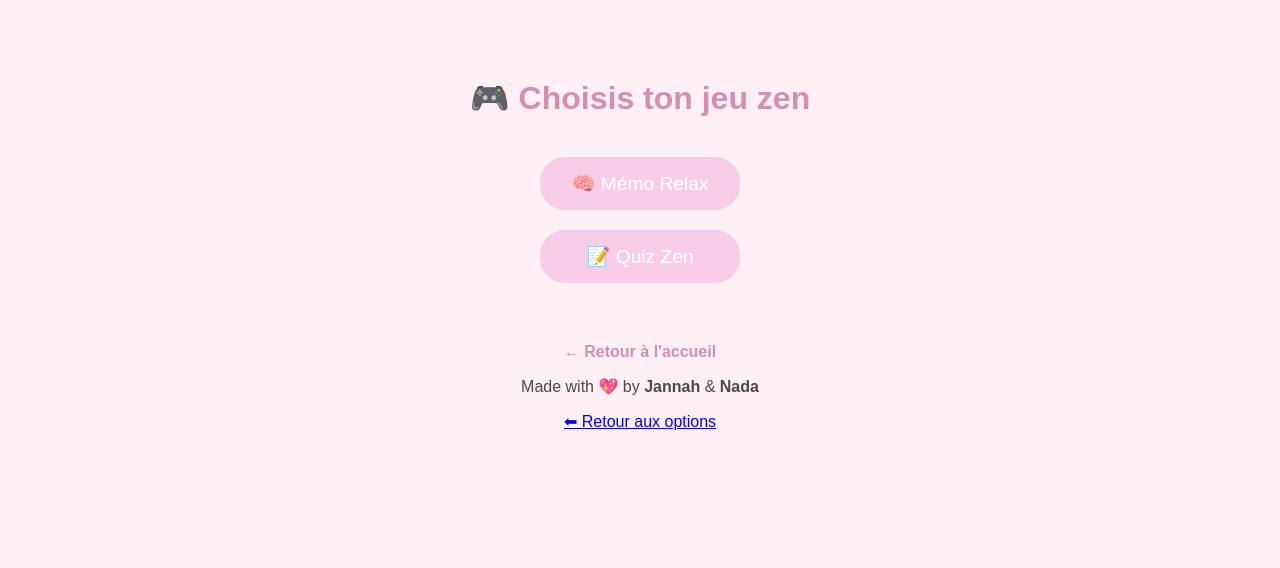
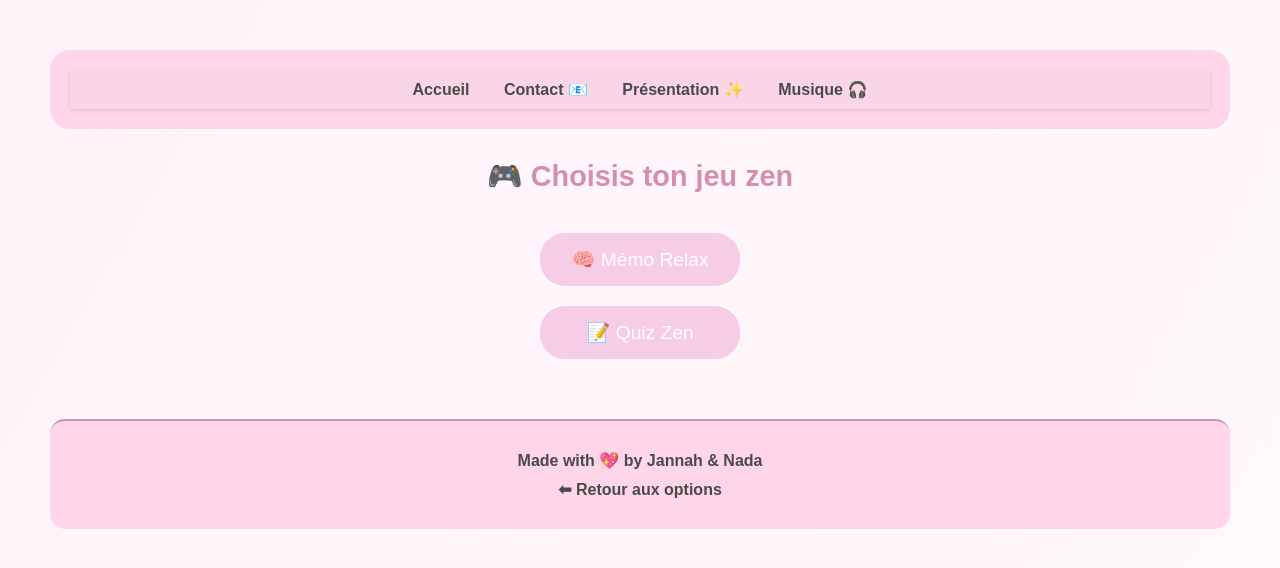
Before and after one commit to jxnso/jnza.com, a plain HTML site: page jeu.html in a window 1280 px wide. Drawn offline with Linux system fonts and the light colour scheme.

Commit message:
Update jeu.html

```diff
--- a/jeu.html
+++ b/jeu.html
@@ -4,6 +4,7 @@
   <meta charset="UTF-8" />
   <meta name="viewport" content="width=device-width, initial-scale=1.0"/>
   <title>Jeux Zen</title>
+  <link rel="stylesheet" href="style.css"> <!-- Ton style global -->
   <style>
     body {
       font-family: 'Arial', sans-serif;
@@ -12,9 +13,11 @@
       text-align: center;
       padding: 50px;
     }
+
     h1 {
       color: #d48fb0;
     }
+
     .game-buttons {
       display: flex;
       flex-direction: column;
@@ -22,6 +25,7 @@
       gap: 20px;
       margin-top: 40px;
     }
+
     .game-buttons button {
       background-color: #f7cce7;
       color: white;
@@ -32,29 +36,53 @@
       cursor: pointer;
       width: 200px;
     }
+
     .game-buttons button:hover {
       background-color: #d48fb0;
     }
-    .back-link {
+
+    footer {
       margin-top: 60px;
-      display: inline-block;
-      color: #d48fb0;
+      padding: 20px;
+      background-color: #ffd6e7;
+      border-radius: 15px;
+    }
+
+    footer p, footer a {
+      color: #4a4a4a;
+      text-decoration: none;
       font-weight: bold;
-      text-decoration: none;
+    }
+
+    footer a:hover {
+      color: #cc6699;
     }
   </style>
 </head>
 <body>
+
+  <!-- 💖 HEADER UNIFORME -->
+  <header>
+    <nav>
+      <a href="index.html">Accueil</a>
+      <a href="contact.html">Contact 📧</a>
+      <a href="presentation.html">Présentation ✨</a>
+      <a href="music.html">Musique 🎧</a>
+    </nav>
+  </header>
+
+  <!-- 🌸 CONTENU -->
   <h1>🎮 Choisis ton jeu zen</h1>
   <div class="game-buttons">
     <button onclick="window.location.href='memo.html'">🧠 Mémo Relax</button>
     <button onclick="window.location.href='quiz.html'">📝 Quiz Zen</button>
   </div>
-  <a class="back-link" href="index.html">← Retour à l'accueil</a>
+
+  <!-- 💖 FOOTER -->
+  <footer>
+    <p>Made with 💖 by <strong>Jannah</strong> & <strong>Nada</strong></p>
+    <p><a href="options.html">⬅ Retour aux options</a></p>
+  </footer>
+
 </body>
-<footer>
-  <p>Made with 💖 by <strong>Jannah</strong> & <strong>Nada</strong></p>
-  <p><a href="options.html">⬅ Retour aux options</a></p>
-</footer>
-
 </html>
```
